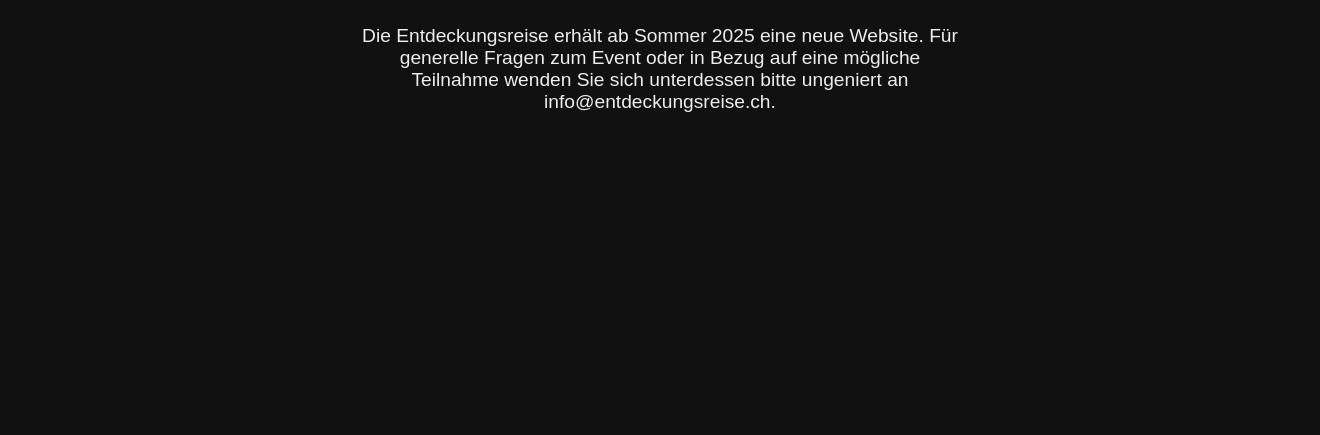
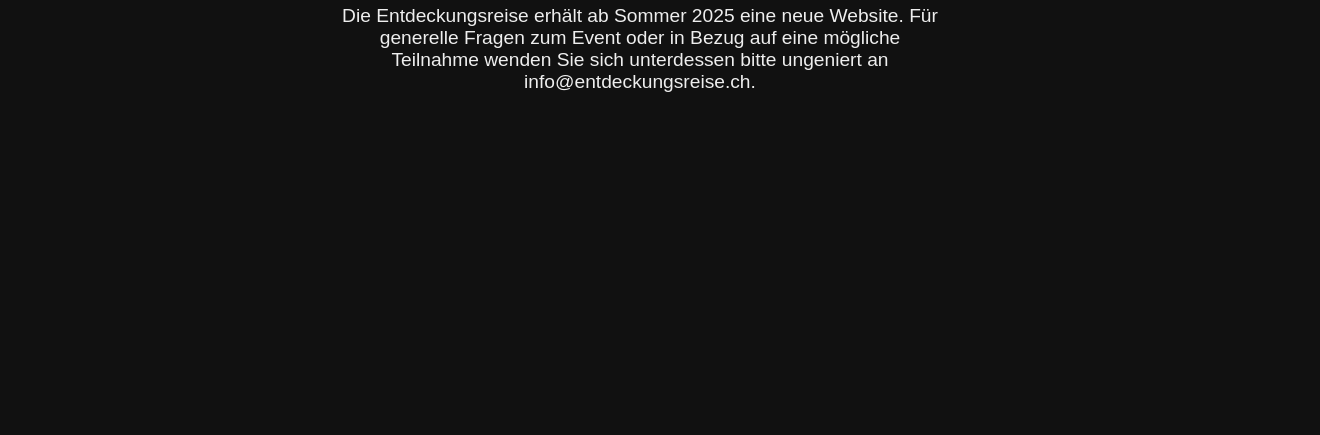
Before and after one commit to p-noon/entdeckungsreise, a plain HTML site: page index.html in a window 1280 px wide. Shown: the part 405-840 px from the top of the page, 1320 px wide, since content can reach past the window. After the commit the page ends 800 px from the top, so only its background shows below. Drawn offline with Linux system fonts and the light colour scheme.

Commit message:
Update index.html

```diff
--- a/index.html
+++ b/index.html
@@ -6,7 +6,7 @@
     <title>Under Construction</title>
     <style>
         body {
-            width: 100vw;
+            width: 100%;
             height: 100vh;
             margin: 0;
             display: flex;
@@ -17,7 +17,7 @@
             color: #eee; /* Almost white */
             font-family: Arial, sans-serif;
             text-align: center;
-            padding: 20px;
+            padding: 0px;
         }
         h1 {
             font-size: 3rem;
```
